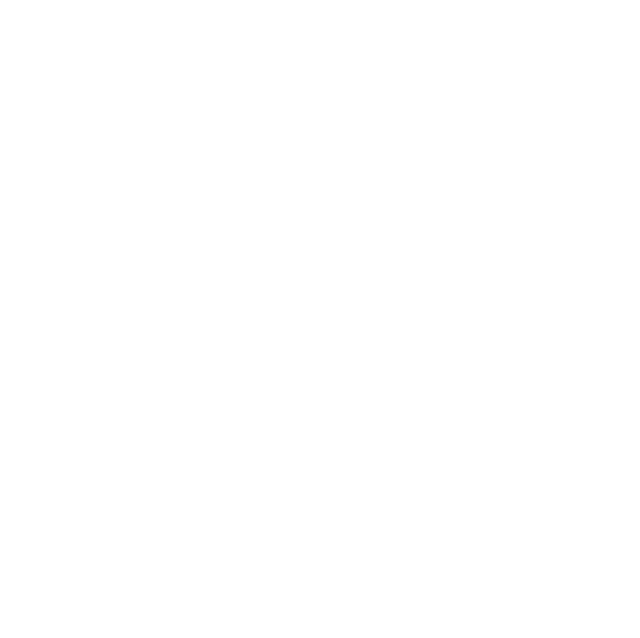
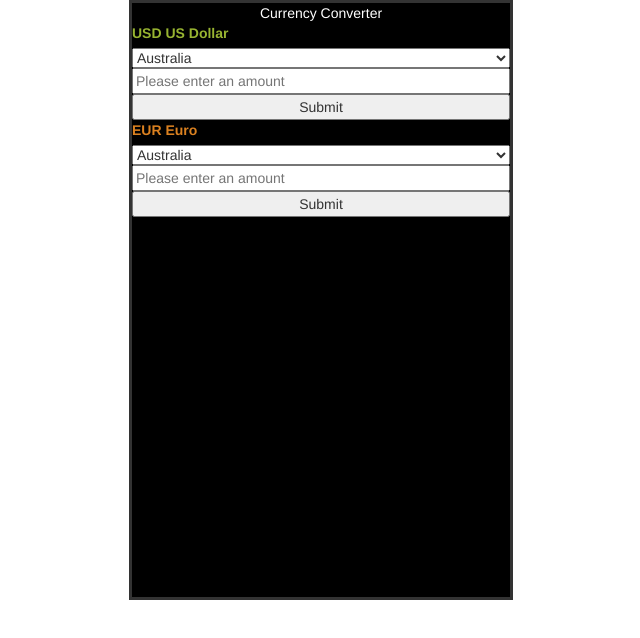
Before and after one commit to rjowers/currency-converter, a website: page index.html in a window 1280 px wide. Shown: the whole page, without its empty margins (319-959 px from the left). Drawn offline with nearby package versions, Linux system fonts and the light colour scheme; no server answers.

Commit message:
created basic form and successfully gathered data from currency api

```diff
--- a/index.html
+++ b/index.html
@@ -14,6 +14,43 @@
 
 <body ng-controller='myController' >
 
+  <div class="converter-container">
+      <div class="title">Currency Converter</div>
+
+      <form class="first-form">
+
+
+        <label class="first-currency"  for="country">USD US Dollar</label>
+        <select id="country" name="country">
+          <option value="australia">Australia</option>
+          <option value="canada">Canada</option>
+          <option value="usa">USA</option>
+        </select>
+
+        <!-- <label for="amount"></label> -->
+        <input type="text" class="amount" name="firstamount" placeholder="Please enter an amount">
+
+        <input type="submit" value="Submit">
+      </form>
+
+      <form class="second-form">
+
+
+                  <label class="second-currency"  for="country">EUR Euro</label>
+                  <select id="country" name="country">
+                    <option value="australia">Australia</option>
+                    <option value="canada">Canada</option>
+                    <option value="usa">USA</option>
+                  </select>
+
+                  <!-- <label for="amount"></label> -->
+                  <input type="text" class="amount" name="firstamount" placeholder="Please enter an amount">
+
+                  <input type="submit" value="Submit">
+                </form>
+  </div>
+
+
 </body>
 
 
--- a/scripts/main.js
+++ b/scripts/main.js
@@ -4,4 +4,15 @@ var app = angular.module('myapp', []);
 
 app.controller('myController', function getLocation($scope, $rootScope, $http) {
 
+    $http({
+        method: 'GET',
+        url: 'https://api.fixer.io/latest'
+      }).then(function successCallback(response) {
+          console.log(response);
+        }, function errorCallback(response) {
+          // called asynchronously if an error occurs
+          // or server returns response with an error status.
+        });
+
+
 });
--- a/styles/main.scss
+++ b/styles/main.scss
@@ -0,0 +1,33 @@
+
+
+.converter-container{
+    border: solid;
+    background-color: black;
+    height: 600px;
+    width: 30%;
+    margin: auto;
+    vertical-align: center;
+}
+
+.title{
+    color: white;
+    text-align: center;
+}
+
+.first-form{
+    display: flex;
+    flex-direction: column;
+}
+
+.first-currency{
+    color: #98B431;
+}
+
+.second-form{
+    display: flex;
+    flex-direction: column;
+}
+
+.second-currency{
+    color: #DB8120;
+}
```
Also changed, not shown: README.md, styles/main.css, 1 other file.
